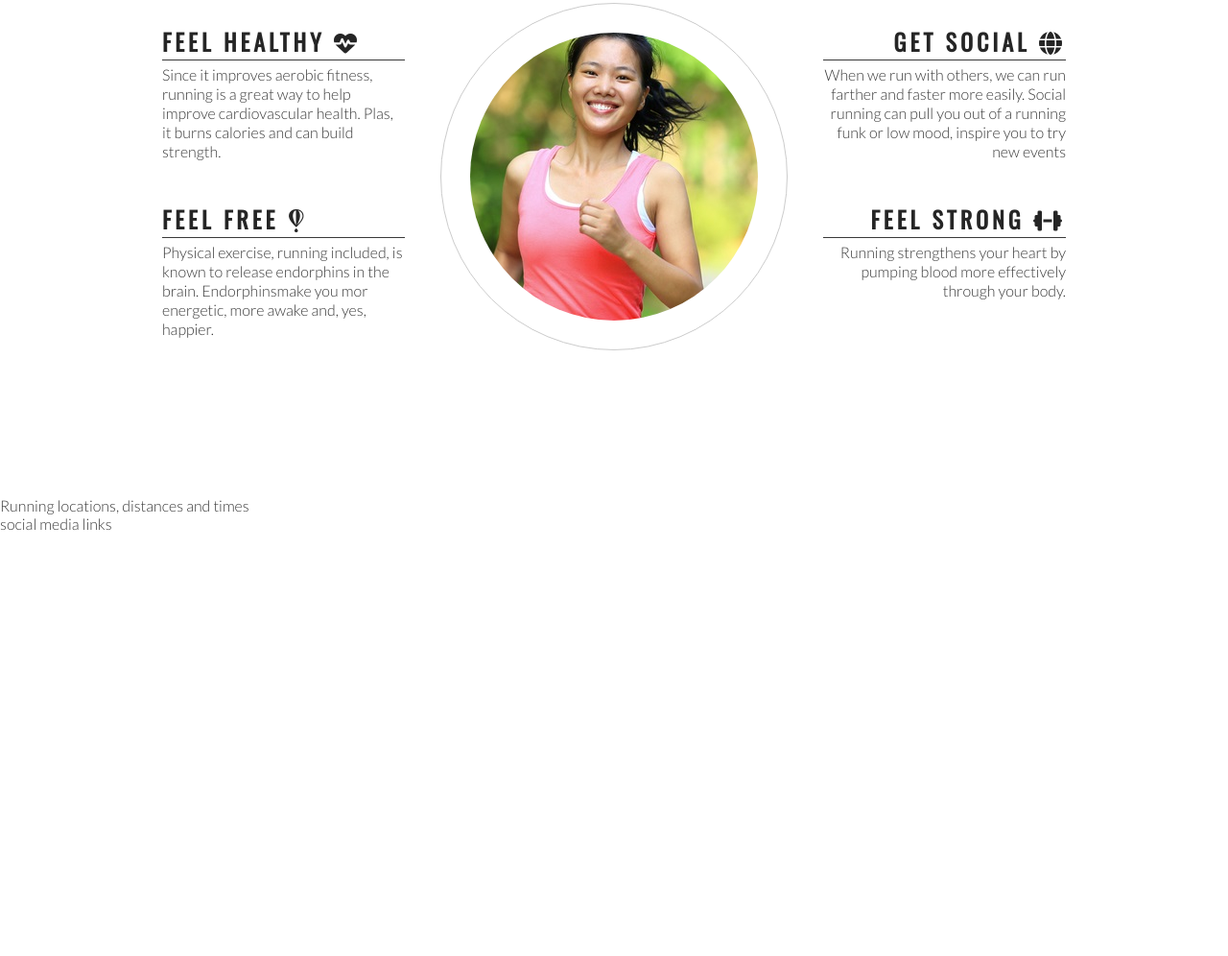
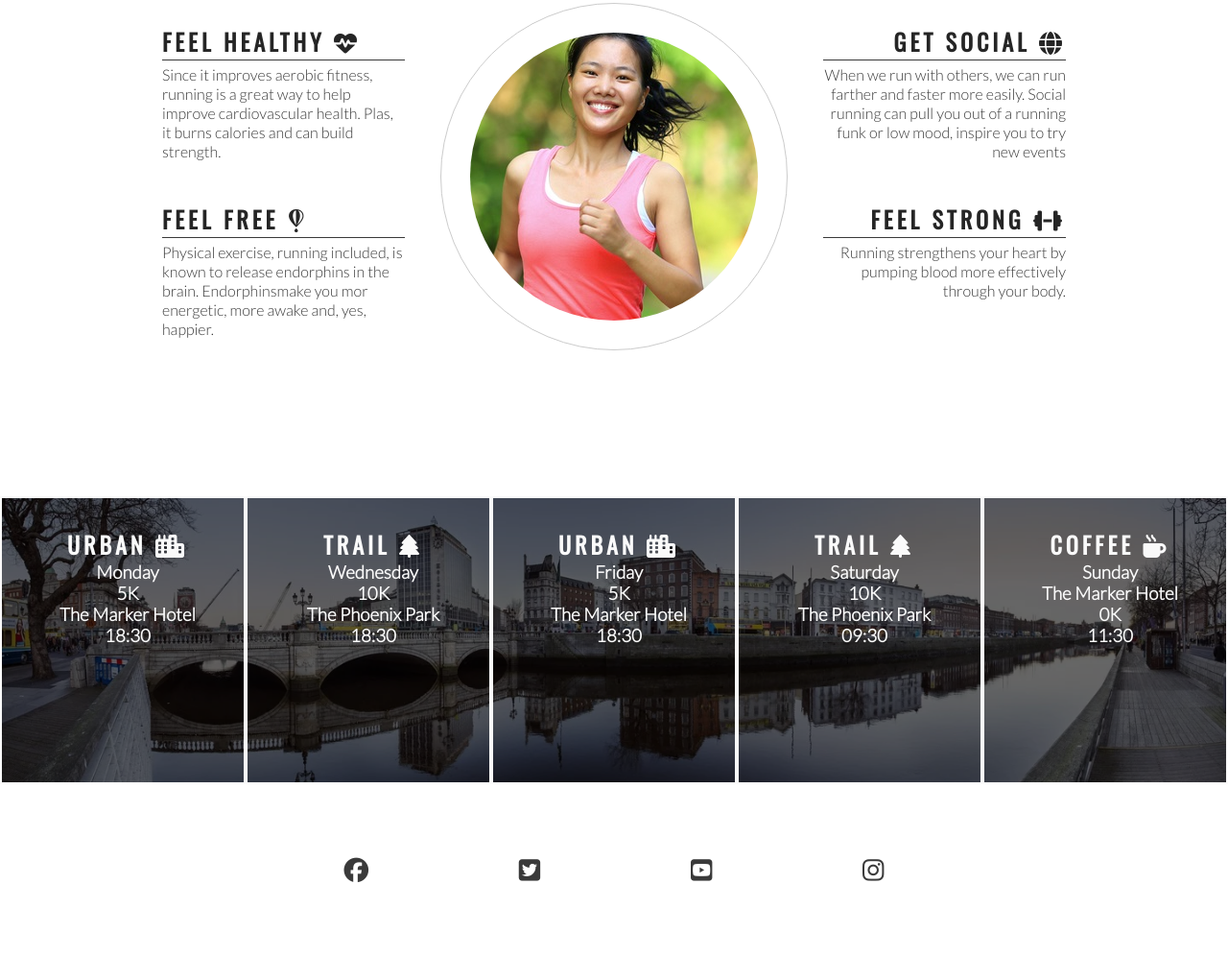
Before and after one commit to Diegomoro415/CI-love-running, a plain HTML site: page index.html in a window 1280 px wide. Shown: the part 778-1774 px from the top of the page at 96% size. Before the commit the page ends 1333 px from the top, so only its background shows below. Drawn offline with nearby package versions, Linux system fonts and the light colour scheme.

Commit message:
add times background image and style, add social midia and style

```diff
--- a/assets/css/style.css
+++ b/assets/css/style.css
@@ -170,3 +170,49 @@ hr {
     border-radius: 50%;
 
 }
+ /* Event times */
+
+ #times {
+    background-image: url('../image/dublin-city.webp');
+    background-repeat: no-repeat;
+    background-size: cover;
+    background-position: center;
+    width: 100%;
+    overflow: hidden;
+ }
+ #times div {
+    color: #fafafa;
+    background-color: rgba(0, 0, 0, .6);
+    width: 20%;
+    height: 300px;
+    float: left;
+    padding: 30px 0 0 10px;
+    text-align: center;
+    border: 2px solid #fafafa;
+    box-sizing: border-box;
+
+ }
+ #times h2 {
+    color: #fafafa;
+ }
+
+  /*footer */
+
+ footer {
+    height: 150px;
+ }
+
+ .social-networks {
+    text-align: center;
+
+ }
+ .social-networks > li {
+    display: inline;
+ }
+
+ .social-networks  i {
+    font-size: 160%;
+    margin: 1%;
+    padding: 5%;
+    color: #3a3a3a;
+ }
--- a/index.html
+++ b/index.html
@@ -86,11 +86,59 @@
         </div>
 
     </section>
-    <section>
-        Running locations, distances and times
+    <section id="times">
+        <div>
+            <h2>Urban <i class="fa-solid fa-city"></i></h2>
+            <h3>Monday</h3>
+            <h3>5K</h3>
+            <h3>The Marker Hotel</h3>
+            <h3>18:30</h3>
+        </div>
+        <div>
+            <h2>Trail <i class="fa-solid fa-tree"></i></h2>
+            <h3>Wednesday</h3>
+            <h3>10K</h3>
+            <h3>The Phoenix Park</h3>
+            <h3>18:30</h3>
+        </div>
+        <div>
+            <h2>Urban <i class="fa-solid fa-city"></i></h2>
+            <h3>Friday</h3>
+            <h3>5K</h3>
+            <h3>The Marker Hotel</h3>
+            <h3>18:30</h3>
+        </div>
+        <div>
+            <h2>Trail <i class="fa-solid fa-tree"></i></h2>
+            <h3>Saturday</h3>
+            <h3>10K</h3>
+            <h3>The Phoenix Park</h3>
+            <h3>09:30</h3>
+        </div><div>
+            <h2>Coffee <i class="fa-solid fa-mug-hot"></i></h2>
+            <h3>Sunday</h3>
+            <h3>The Marker Hotel</h3>
+            <h3>0K</h3>
+            <h3>11:30</h3>
+        </div>
     </section>
     <footer>
-        social media links
+        <ul class="social-networks">
+            <li>
+                <a href="https://facebook.com" target="_blank" rel="noopener"
+                aria-label="Visit our Facebook page (opens in a new tab)" ><i class="fa-brands fa-facebook"></i></a>
+            </li>
+            <li>
+                <a href="https://twitter.com" target="_blank" rel="noopener" arial-label="Visit our Twitter page (opens in a new tab)"><i class="fa-brands fa-square-twitter"></i></a>
+            </li>
+            <li>
+                <a href="https://youtube.com" target="_blank" rel="noopener" aria-label="Visit our YouTube channel (opens in a new tab)"><i class="fa-brands fa-square-youtube"></i></a>
+            </li>
+            <li>
+                <a href="https://instagram.com" target="_blank" rel="noopener" aria-label="Visit our instagram page (opens in a new tab)"><i class="fa-brands fa-instagram"></i></a>
+            </li>
+        </ul>
+
     </footer>
 
         <!--Font Awesome Script-->
```
Also changed, not shown: assets/image/dublin-city.webp (added).
